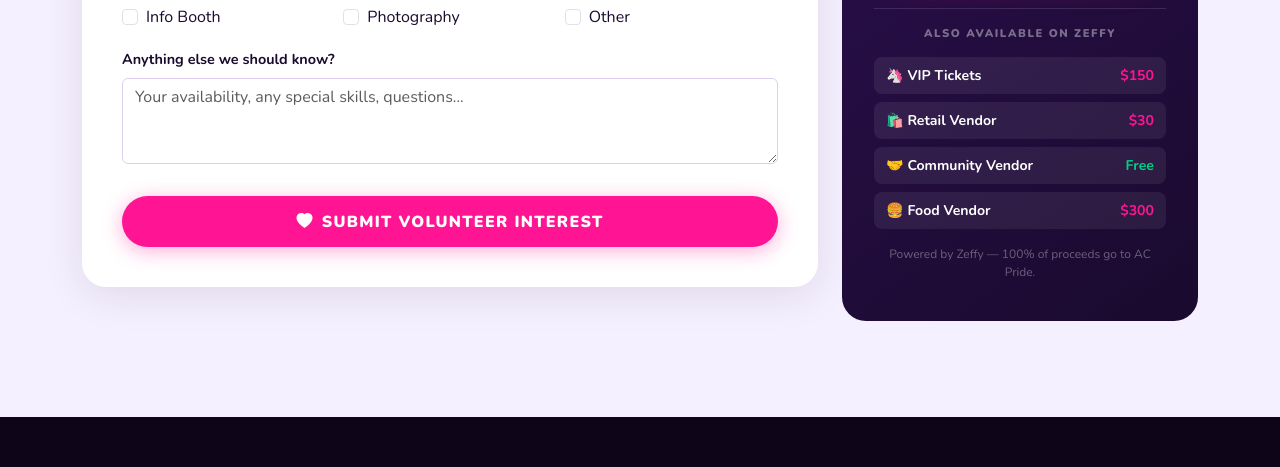
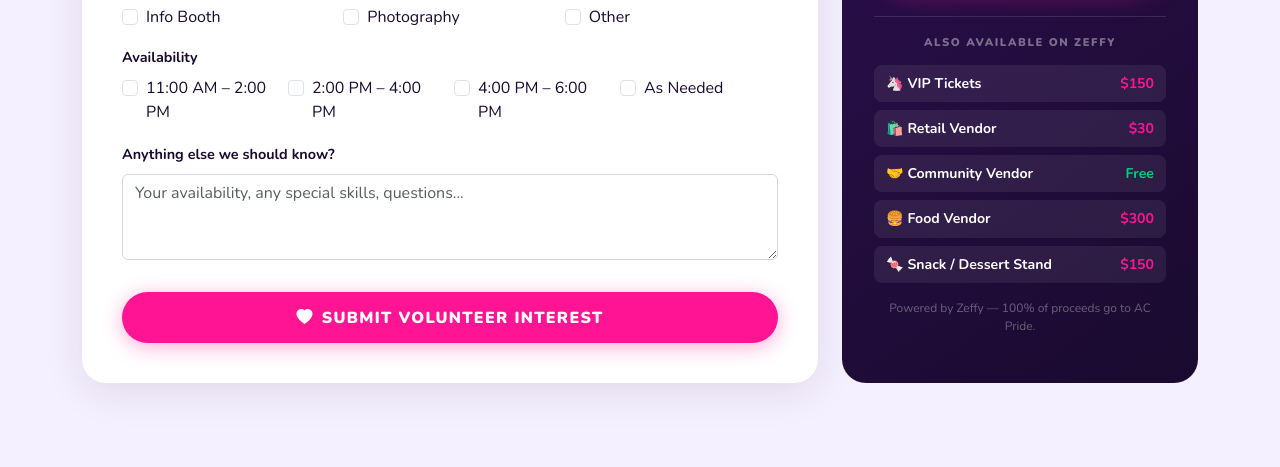
Before and after one commit to FiveStrings/great-pride-festival, a plain HTML site: page index.html in a window 1280 px wide. Shown: the part 6485-6952 px from the top of the page. Drawn offline with nearby package versions, Linux system fonts and the light colour scheme.

Commit message:
content changes

```diff
--- a/index.html
+++ b/index.html
@@ -934,6 +934,35 @@
                   </div>
                 </div>
                 <div class="col-12">
+                  <label class="form-label d-block mb-2">Availability</label>
+                  <div class="row g-2">
+                    <div class="col-6 col-md-3">
+                      <div class="form-check">
+                        <input class="form-check-input" type="checkbox" id="avail-1" name="availability_11_2" value="11:00 AM – 2:00 PM" />
+                        <label class="form-check-label" for="avail-1">11:00 AM – 2:00 PM</label>
+                      </div>
+                    </div>
+                    <div class="col-6 col-md-3">
+                      <div class="form-check">
+                        <input class="form-check-input" type="checkbox" id="avail-2" name="availability_2_4" value="2:00 PM – 4:00 PM" />
+                        <label class="form-check-label" for="avail-2">2:00 PM – 4:00 PM</label>
+                      </div>
+                    </div>
+                    <div class="col-6 col-md-3">
+                      <div class="form-check">
+                        <input class="form-check-input" type="checkbox" id="avail-3" name="availability_4_6" value="4:00 PM – 6:00 PM" />
+                        <label class="form-check-label" for="avail-3">4:00 PM – 6:00 PM</label>
+                      </div>
+                    </div>
+                    <div class="col-6 col-md-3">
+                      <div class="form-check">
+                        <input class="form-check-input" type="checkbox" id="avail-4" name="availability_as_needed" value="As Needed" />
+                        <label class="form-check-label" for="avail-4">As Needed</label>
+                      </div>
+                    </div>
+                  </div>
+                </div>
+                <div class="col-12">
                   <label class="form-label" for="message">Anything else we should know?</label>
                   <textarea class="form-control" id="message" name="message" rows="3"
                     placeholder="Your availability, any special skills, questions..."></textarea>
@@ -985,6 +1014,11 @@
                    style="color:white;text-decoration:none;font-size:0.88rem;font-weight:700;display:flex;justify-content:space-between;align-items:center;padding:0.5rem 0.75rem;background:rgba(255,255,255,0.07);border-radius:0.5rem;transition:background 0.2s;"
                    onmouseover="this.style.background='rgba(255,255,255,0.14)'" onmouseout="this.style.background='rgba(255,255,255,0.07)'">
                   <span>🍔 Food Vendor</span><span style="color:var(--pink);">$300</span>
+                </a>
+                <a href="https://www.zeffy.com/en-US/ticketing/atlantic-citys-great-pride-festival"
+                   style="color:white;text-decoration:none;font-size:0.88rem;font-weight:700;display:flex;justify-content:space-between;align-items:center;padding:0.5rem 0.75rem;background:rgba(255,255,255,0.07);border-radius:0.5rem;transition:background 0.2s;"
+                   onmouseover="this.style.background='rgba(255,255,255,0.14)'" onmouseout="this.style.background='rgba(255,255,255,0.07)'">
+                  <span>🍬 Snack / Dessert Stand</span><span style="color:var(--pink);">$150</span>
                 </a>
               </div>
             </div>
@@ -1045,7 +1079,7 @@
           </p>
           <p style="font-size:0.85rem;color:rgba(255,255,255,0.4);margin:0;">
             <i class="bi bi-envelope me-1"></i>
-            <a href="mailto:info@acpride.org" class="footer-link">info@acpride.org</a>
+            <a href="mailto:info@byrdcageac.com" class="footer-link">info@byrdcageac.com</a>
           </p>
         </div>
       </div>
@@ -1129,7 +1163,7 @@
           const alert = document.createElement('div');
           alert.className = 'alert alert-danger rounded-3 mt-3';
           alert.setAttribute('role', 'alert');
-          alert.innerHTML = '<i class="bi bi-exclamation-circle-fill me-2"></i>Something went wrong. Please try again or email <a href="mailto:info@acpride.org" class="alert-link">info@acpride.org</a>.';
+          alert.innerHTML = '<i class="bi bi-exclamation-circle-fill me-2"></i>Something went wrong. Please try again or email <a href="mailto:info@byrdcageac.com" class="alert-link">info@byrdcageac.com</a>.';
           btn.insertAdjacentElement('afterend', alert);
           setTimeout(() => alert.remove(), 7000);
         }
```
